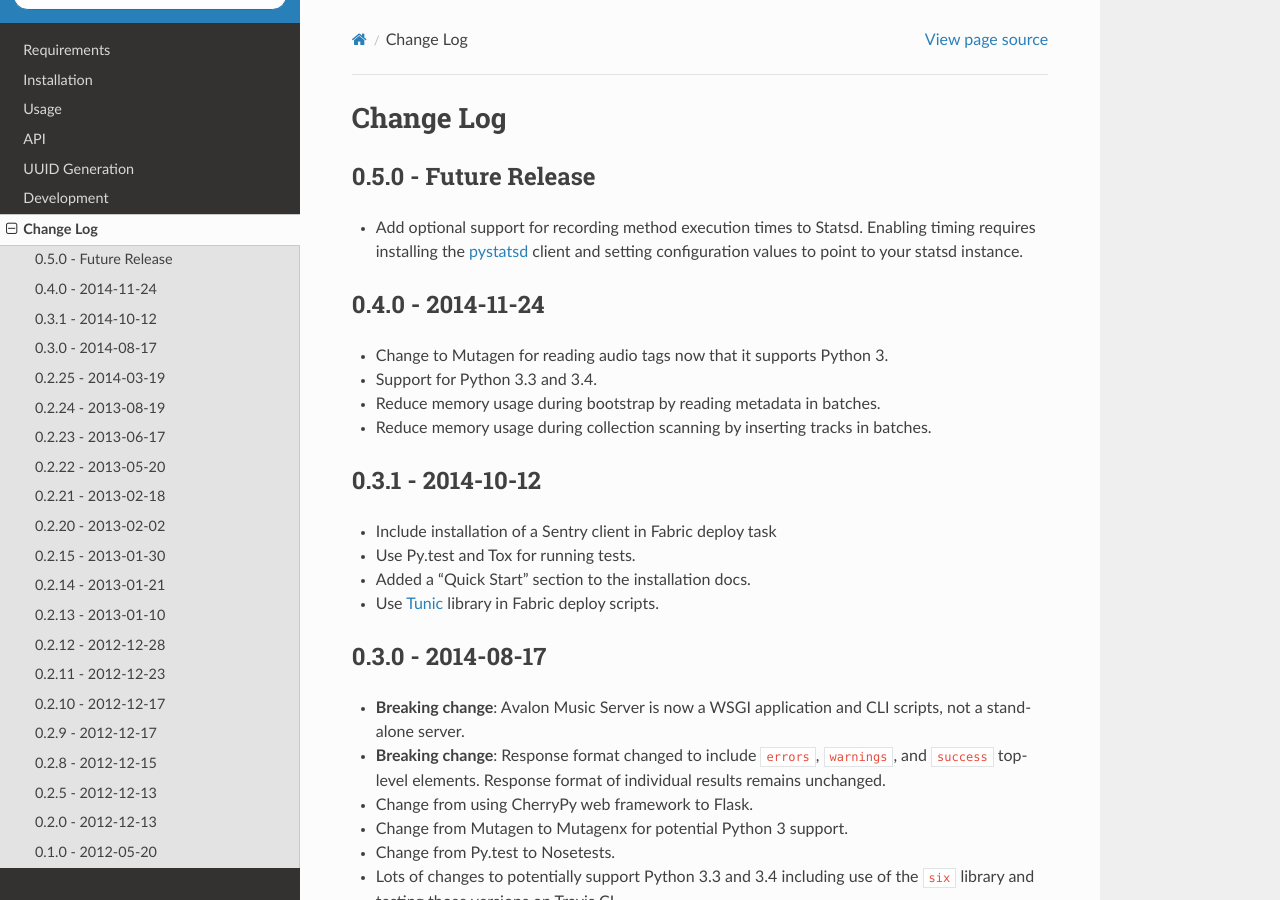
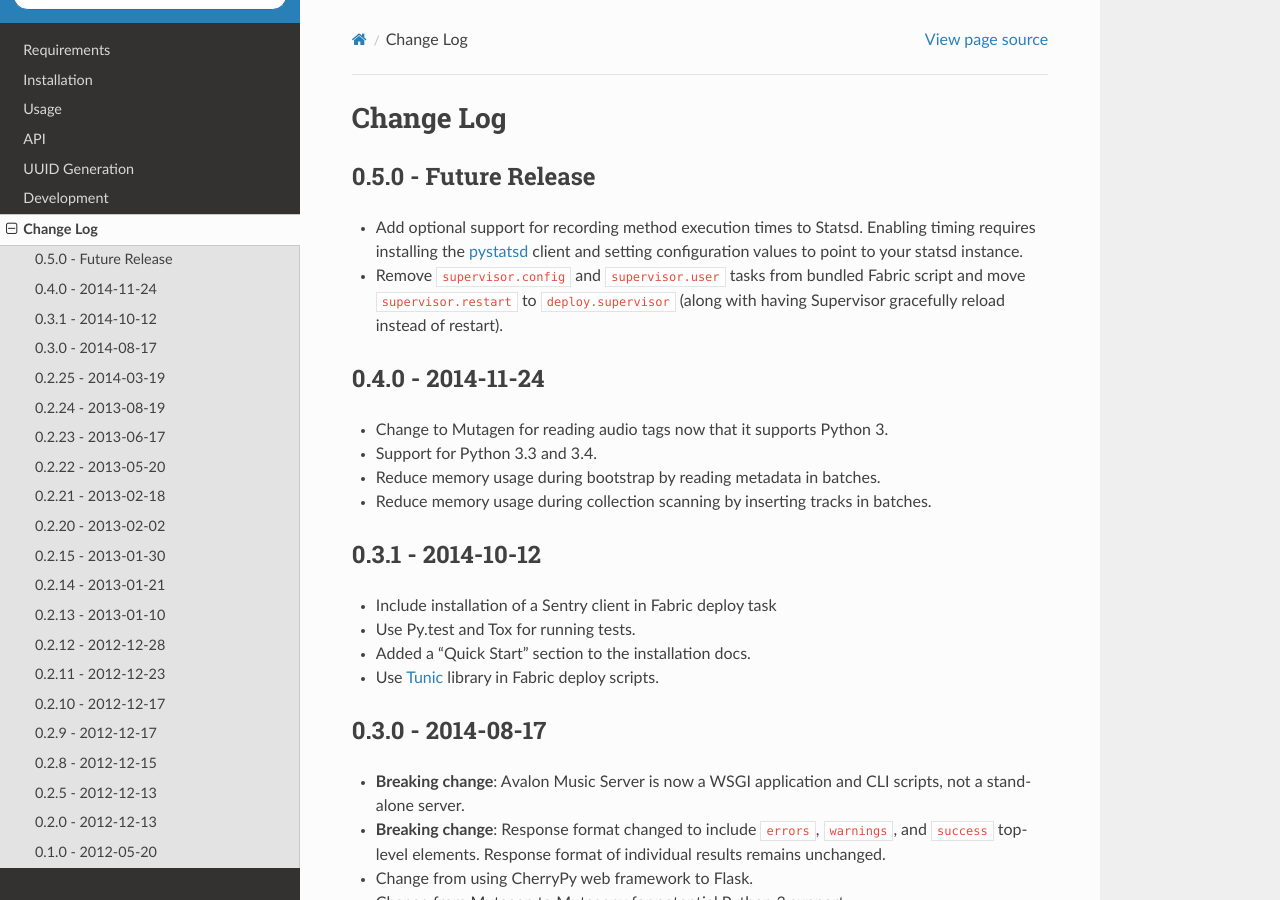
Before and after one commit to 56quarters/avalonms, a Sphinx documentation site: the page built from doc/source/changes.rst, in a window 1280 px wide and 900 px high. Built offline with Sphinx 7.4.7 and the Read the Docs theme 2.0.0, drawn with Linux system fonts in a browser that asks for light colours.

Commit message:
Add change log note about fab scripts

```diff
--- a/doc/source/changes.rst
+++ b/doc/source/changes.rst
@@ -6,6 +6,9 @@ Change Log
 * Add optional support for recording method execution times to Statsd. Enabling
   timing requires installing the `pystatsd <https://github.com/jsocol/pystatsd>`_
   client and setting configuration values to point to your statsd instance.
+* Remove ``supervisor.config`` and ``supervisor.user`` tasks from bundled Fabric
+  script and move ``supervisor.restart`` to ``deploy.supervisor`` (along with
+  having Supervisor gracefully reload instead of restart).
 
 0.4.0 - 2014-11-24
 ------------------
```
